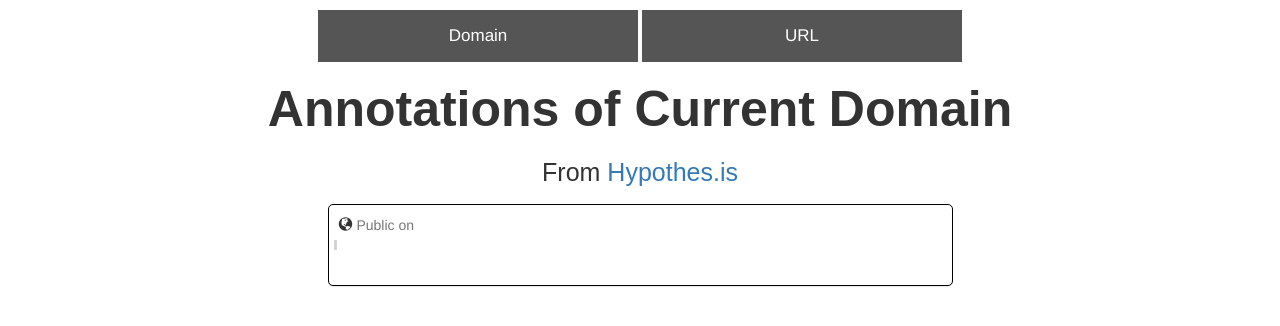
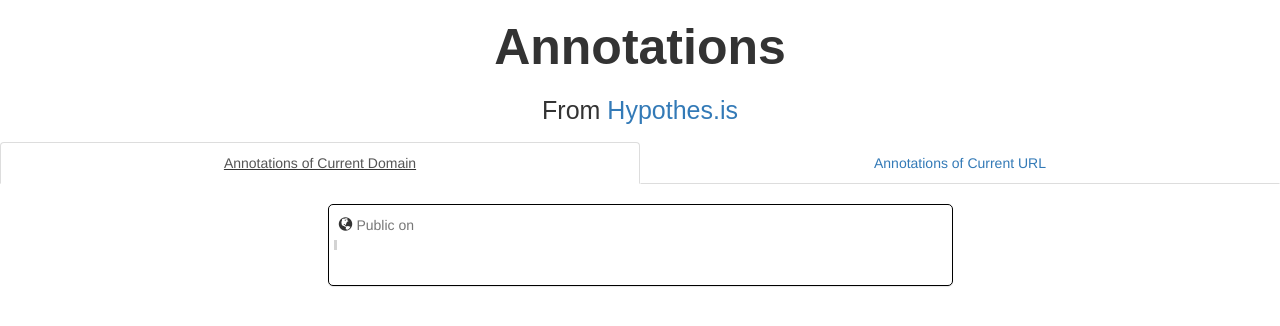
Before and after one commit to internetarchive/wayback-machine-webextension, a PHP site: page /annotation.html in a window 1280 px wide. Shown: the top 326 px of the page. Run offline with PHP 8.4, Linux system fonts and the light colour scheme.

Commit message:
Improves Tab UI

```diff
--- a/annotation.html
+++ b/annotation.html
@@ -23,19 +23,20 @@
 </td>
 </tr>
 </table> -->
-<div id="tab-holder">
-  <button class="tablink" value='domainTab'>Domain</button>
-  <button class="tablink" id="defaultOpen" value='urlTab'>URL</button>
+
+<div>
+  <h2>
+    <strong>Annotations</strong><br>
+    <span class="annot_title"> From <a style="cursor: pointer;" href="http://hypothes.is/">Hypothes.is</a></span>
+  </h2>
 </div>
+<ul class="nav nav-tabs nav-justified">
+  <li class="tablink active" role="presentation" value="domainTab"><a>Annotations of Current Domain</a></li>
+  <li class="tablink" role="presentation" value="urlTab"><a>Annotations of Current URL</a></li>
+</ul>
 
-
+<br>
 <div id="domainTab" class="tabcontent">
-  <div>
-    <h2>
-      <strong>Annotations of Current Domain</strong><br>
-      <span class="annot_title"> From <a style="cursor: pointer;" href="http://hypothes.is/">Hypothes.is</a></span>
-    </h2>
-  </div>
   <div class="container" id="container-whole-domain"></div>
   <div class="row" id="row_contain-domain">
     <div class="col-sm-6 col-sm-offset-3">
@@ -59,12 +60,6 @@
 </div>
 
 <div id="urlTab" class="tabcontent">
-  <div>
-    <h2 style="text-align: center;">
-      <strong>Annotations of Current URL</strong><br>
-      <span class="annot_title"> From <a style="cursor: pointer;" href="http://hypothes.is/">Hypothes.is</a></span>
-    </h2>
-  </div>
   <div class="container" id="container-whole-url"></div>
   <div class="row" id="row_contain-url">
     <div class="col-sm-6 col-sm-offset-3">
--- a/css/annotation.css
+++ b/css/annotation.css
@@ -57,25 +57,8 @@
 #source-contain{
     word-wrap: break-word;
 }
-/* Style tab links */
-#tab-holder{
-  display:block;
-  margin:10px auto;
-  text-align: center;
-}
-.tablink {
-  background-color: #555;
-  color: white;
-  border: none;
-  outline: none;
-  cursor: pointer;
-  padding: 14px 16px;
-  font-size: 17px;
-  width: 25%;
-}
-
-.tablink:hover {
-  background-color: #777;
+.active{
+  text-decoration: underline;
 }
 @media screen and (max-width: 500px) {
     #link-incontext {
--- a/scripts/annotation.js
+++ b/scripts/annotation.js
@@ -79,11 +79,13 @@
 
 function showAnnotations(type){
   $('.tabcontent').hide()
+  $('.tablink').removeClass('active')
+  $('.tablink[value="' + type + '"]').addClass('active')
   $('#' + type).show()
 }
 
 $('.tablink').click(function(){
-  showAnnotations(this.value)
+  showAnnotations($(this).attr('value'))
 })
 
 
--- a/scripts/annotation_loader.js
+++ b/scripts/annotation_loader.js
@@ -1,3 +1,3 @@
 get_annotations('domain');
 get_annotations('url');
-showAnnotations('domainTab')
+$('.active').click()
```
